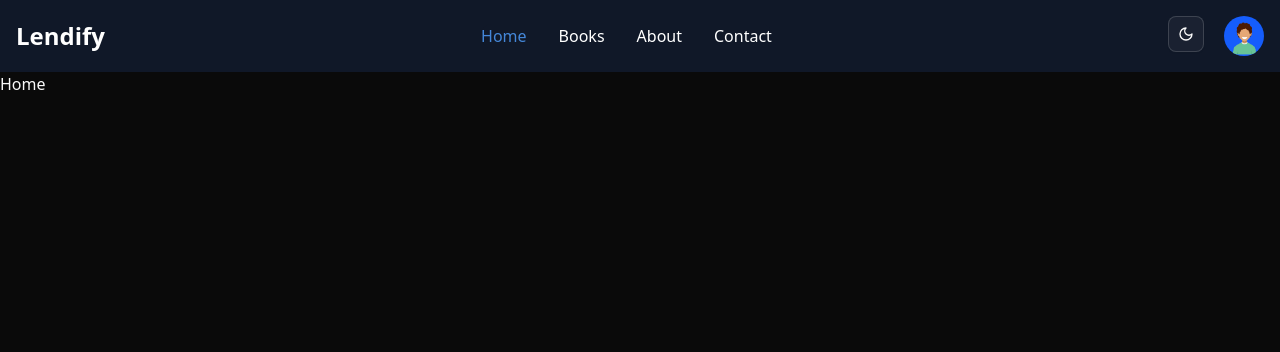
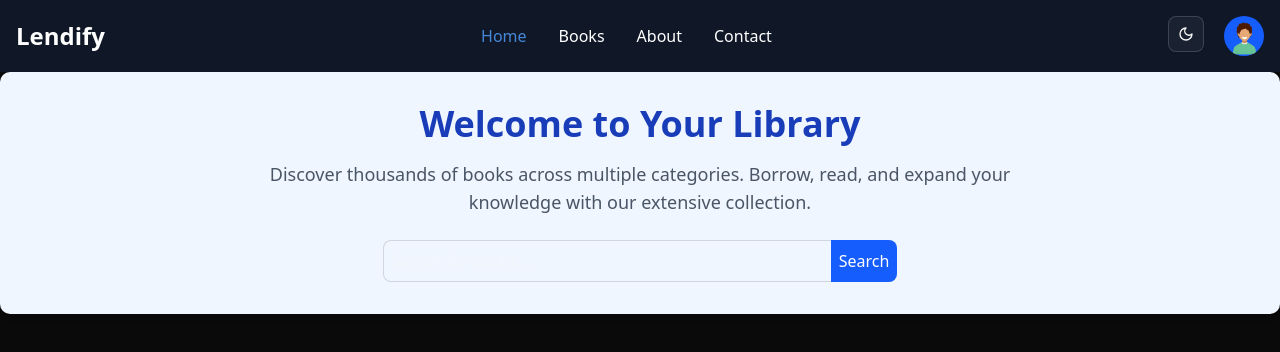
Before and after one commit to rampradops28/Inventory_Management, a React (Vite) app in the folder client/: page / in a window 1280 px wide. Shown: the top 352 px of the page. Built offline with nearby package versions, Linux system fonts and the light colour scheme; a web font is replaced by a local one.

Commit message:
implement hero section in home page

```diff
--- a/client/src/pages/Home.jsx
+++ b/client/src/pages/Home.jsx
@@ -1,7 +1,28 @@
 import React from "react";
 
 function Home() {
-  return <div>Home</div>;
+  return (
+    //hero section
+    <div className="bg-blue-50 rounded-lg shadow-md p-8 mb-8">
+      <div className="max-w-3xl mx-auto text-center">
+        <h1 className="text-4xl font-bold text-blue-800 mb-4">Welcome to Your Library</h1>
+        <p className="text-lg text-gray-600 mb-6">
+          Discover thousands of books across multiple categories.
+          Borrow, read, and expand your knowledge with our extensive collection.
+        </p>
+        <div className="flex justify-center">
+          <input
+            type="text"
+            placeholder="Search for books..."
+            className="p-2 w-full max-w-md rounded-l-md border border-r-0 border-gray-300 focus:outline-none focus:ring-2 focus:ring-blue-500"
+          />
+          <button className="bg-blue-600 text-white p-2 rounded-r-md hover:bg-blue-700">
+            Search
+          </button>
+        </div>
+      </div>
+    </div>
+  )
 }
 
 export default Home;
```
